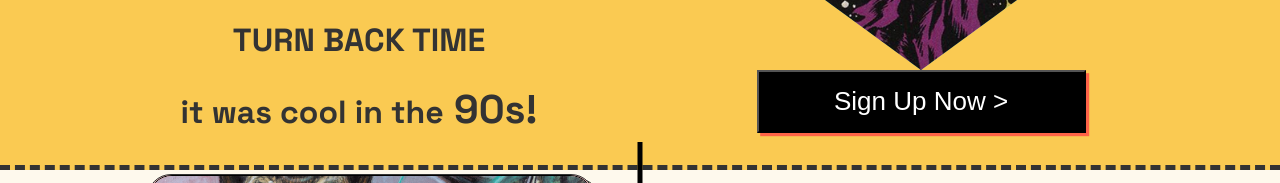
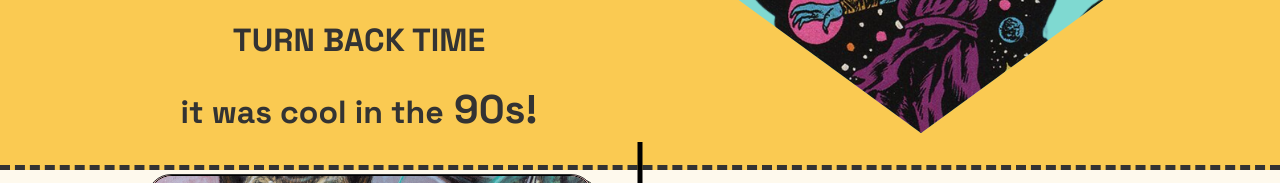
Before and after one commit to AlbertoArochal/magic-app, a React (Create React App) app: page / in a window 1280 px wide. Shown: the part 374-557 px from the top of the page. Built offline with nearby package versions, Linux system fonts and the light colour scheme; no server answers.

Commit message:
removed sign up button from mainpage

```diff
--- a/src/components/fetchcarddetail/fetchcarddetail.tsx
+++ b/src/components/fetchcarddetail/fetchcarddetail.tsx
@@ -1,7 +1,6 @@
 import { CardType } from '../../models/cardtype';
 import { useContext } from 'react';
 import { userContext } from '../../contexts/user/usercontext';
-import { addCard } from '../services/addcard';
 import { useMediaQuery } from 'react-responsive';
 import { useGetDelAddDeck } from '../hooks/getDelAddDeck';
 
--- a/src/components/pages/mainpage.tsx
+++ b/src/components/pages/mainpage.tsx
@@ -1,11 +1,13 @@
 import fivecolors from '../../assets/img/fivecolors.png';
 import { Timeline } from '../timeline/timeline';
 import Eye from '../../assets/img/eye.webp';
+import {useNavigate} from 'react-router-dom';
 import { useEffect } from 'react';
 import { signInWithGoogle } from '../services/signwithgoogle';
 import { useContext } from 'react';
 import { userContext } from '../../contexts/user/usercontext';
 export const MainPage = () => {
+    const navigate = useNavigate();
     const { user } = useContext(userContext);
     useEffect(() => {
         window.scrollTo(0, 0);
@@ -39,16 +41,6 @@ export const MainPage = () => {
                                 className="right__img"
                                 loading="lazy"
                             />
-
-                            <button
-                                onClick={() => {
-                                    if (!user) {
-                                        signInWithGoogle();
-                                    }
-                                }}
-                            >
-                                Sign Up Now {'>'}
-                            </button>
                         </div>
                     </div>
                 </div>
```
Also changed, not shown: 2 other files (tests, documents, lock files or other folders).
